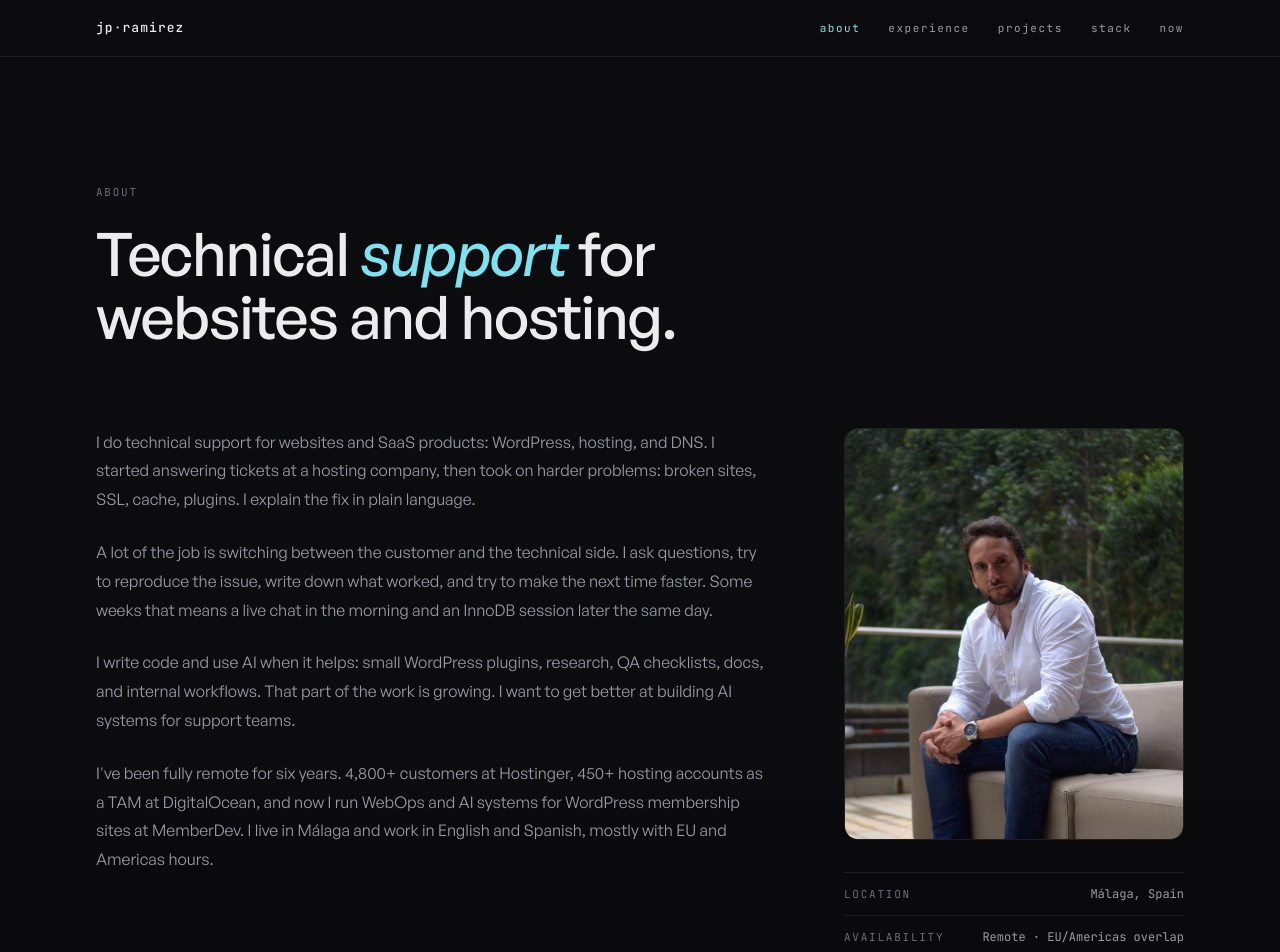
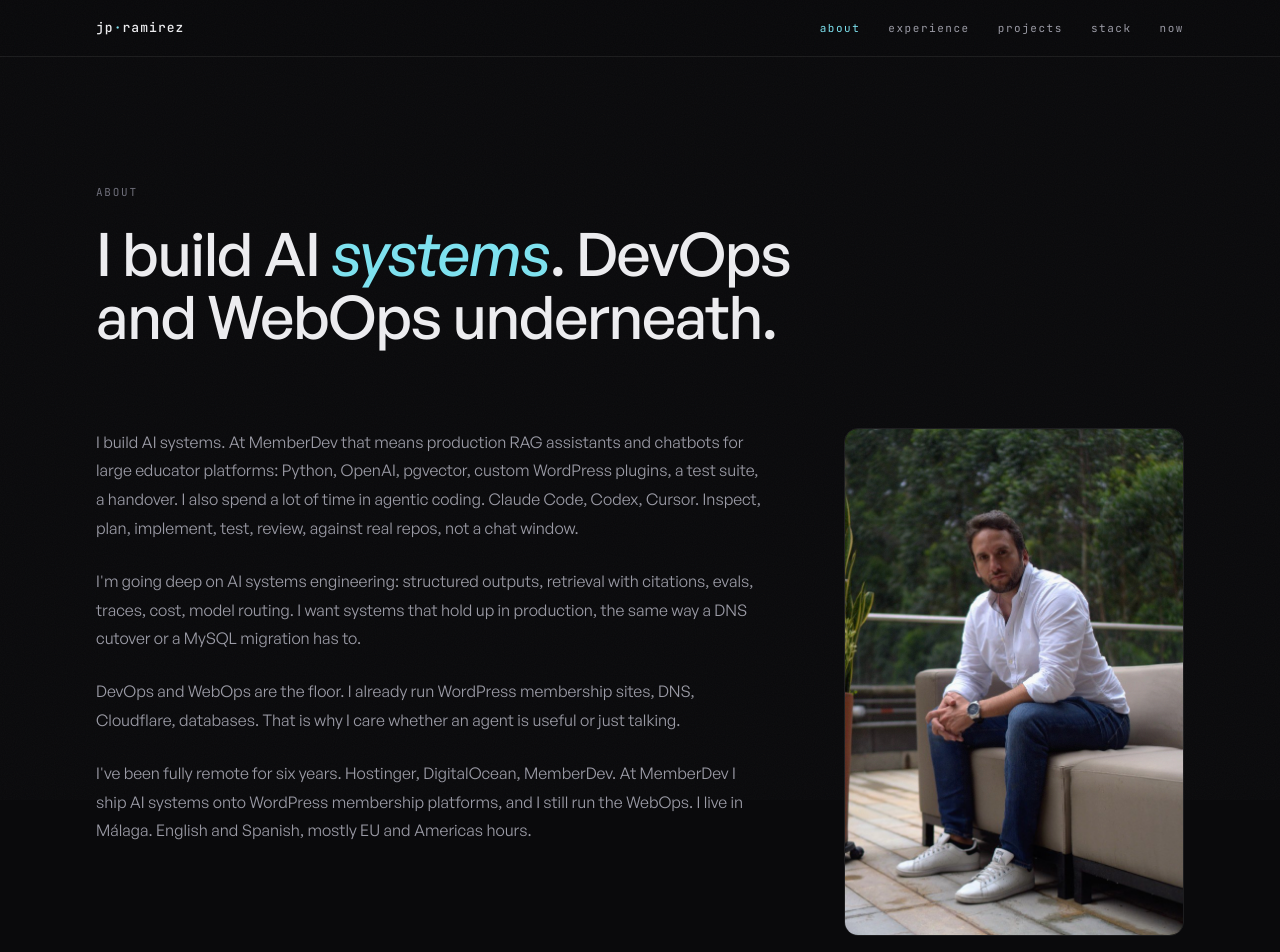
Before and after one commit to Torrente179/JPRamirez, a Next.js app: page /about in a window 1280 px wide. Shown: the top 952 px of the page. Built offline with nearby package versions, Linux system fonts and the light colour scheme.

Commit message:
Restore the full About photo and reframe the site as AI engineer.

```diff
--- a/app/about/page.tsx
+++ b/app/about/page.tsx
@@ -10,7 +10,7 @@ import { recommendations } from "@/lib/data/recommendations";
 export const metadata: Metadata = {
   title: "About",
   description:
-    "Technical support engineer in Málaga. I started in hosting support and now I do WebOps and AI systems for WordPress sites. English and Spanish.",
+    "AI engineer in Málaga. I build agentic systems, RAG assistants, and the DevOps and WebOps they run on. English and Spanish.",
 };
 
 const facts = [
@@ -27,9 +27,9 @@ export default function AboutPage() {
         eyebrow="About"
         title={
           <>
-            Technical{" "}
-            <span className="text-brand italic">support</span> for websites
-            and hosting.
+            I build AI{" "}
+            <span className="text-brand italic">systems</span>. DevOps and
+            WebOps underneath.
           </>
         }
       />
@@ -38,36 +38,35 @@ export default function AboutPage() {
         <div className="space-y-6 text-[15px] leading-[1.8] text-muted-foreground sm:text-base">
           <Reveal>
             <p>
-              I do technical support for websites and SaaS products: WordPress,
-              hosting, and DNS. I started answering tickets at a hosting
-              company, then took on harder problems: broken sites, SSL, cache,
-              plugins. I explain the fix in plain language.
+              I build AI systems. At MemberDev that means production RAG
+              assistants and chatbots for large educator platforms: Python,
+              OpenAI, pgvector, custom WordPress plugins, a test suite, a
+              handover. I also spend a lot of time in agentic coding. Claude
+              Code, Codex, Cursor. Inspect, plan, implement, test, review,
+              against real repos, not a chat window.
             </p>
           </Reveal>
           <Reveal>
             <p>
-              A lot of the job is switching between the customer and the
-              technical side. I ask questions, try to reproduce the issue,
-              write down what worked, and try to make the next time faster.
-              Some weeks that means a live chat in the morning and an InnoDB
-              session later the same day.
+              I'm going deep on AI systems engineering: structured outputs,
+              retrieval with citations, evals, traces, cost, model routing. I
+              want systems that hold up in production, the same way a DNS
+              cutover or a MySQL migration has to.
             </p>
           </Reveal>
           <Reveal>
             <p>
-              I write code and use AI when it helps: small WordPress plugins,
-              research, QA checklists, docs, and internal workflows. That part
-              of the work is growing. I want to get better at building AI
-              systems for support teams.
+              DevOps and WebOps are the floor. I already run WordPress
+              membership sites, DNS, Cloudflare, databases. That is why I care
+              whether an agent is useful or just talking.
             </p>
           </Reveal>
           <Reveal>
             <p>
-              I've been fully remote for six years. 4,800+ customers at
-              Hostinger, 450+ hosting accounts as a TAM at DigitalOcean, and
-              now I run WebOps and AI systems for WordPress membership sites at
-              MemberDev. I live in Málaga and work in English and Spanish,
-              mostly with EU and Americas hours.
+              I've been fully remote for six years. Hostinger, DigitalOcean,
+              MemberDev. At MemberDev I ship AI systems onto WordPress
+              membership platforms, and I still run the WebOps. I live in
+              Málaga. English and Spanish, mostly EU and Americas hours.
             </p>
           </Reveal>
         </div>
@@ -77,8 +76,8 @@ export default function AboutPage() {
             <Image
               src="/images/jp-about.jpg"
               alt="Juan Pablo Ramirez"
-              width={637}
-              height={773}
+              width={683}
+              height={1024}
               priority
               className="rounded-xl border border-border"
             />
--- a/app/experience/page.tsx
+++ b/app/experience/page.tsx
@@ -8,7 +8,7 @@ import { SiteList } from "@/components/site-list";
 export const metadata: Metadata = {
   title: "Experience",
   description:
-    "Six years remote: MemberDev WebOps and AI systems, DigitalOcean TAM, Hostinger hosting support.",
+    "Six years remote: MemberDev AI systems and WebOps, DigitalOcean TAM, Hostinger.",
 };
 
 export default function ExperiencePage() {
@@ -18,11 +18,11 @@ export default function ExperiencePage() {
         eyebrow="Experience"
         title={
           <>
-            Six years remote, from hosting support to{" "}
-            <span className="text-brand italic">WebOps</span>.
+            Six years remote, into AI{" "}
+            <span className="text-brand italic">engineering</span>.
           </>
         }
-        lede="All of these roles were remote. I started in high-volume support and later took on more of the infrastructure."
+        lede="Remote work across WebOps, DevOps, and AI systems in production."
         action={
           <CvDownload
             label="Download CV ↓"
--- a/app/layout.tsx
+++ b/app/layout.tsx
@@ -62,7 +62,7 @@ const personJsonLd = {
   "@type": "Person",
   name: site.fullName,
   alternateName: site.name,
-  jobTitle: "Technical Support Engineer",
+  jobTitle: "AI Engineer",
   description: site.headline,
   email: `mailto:${site.email}`,
   url: site.url,
@@ -75,14 +75,14 @@ const personJsonLd = {
   },
   knowsLanguage: ["en", "es"],
   knowsAbout: [
-    "Technical Support",
+    "AI Engineering",
+    "Agentic Coding",
+    "RAG",
+    "AI Systems",
+    "DevOps",
     "WebOps",
     "WordPress",
-    "Managed Hosting",
-    "DNS",
     "Cloudflare",
-    "AI Workflow Systems",
-    "Customer Success",
   ],
 };
 
--- a/app/now/page.tsx
+++ b/app/now/page.tsx
@@ -9,7 +9,7 @@ import { projects } from "@/lib/data/projects";
 export const metadata: Metadata = {
   title: "Now",
   description:
-    "What I'm studying for myself, and the apps I'm building.",
+    "Agentic coding, AI systems, and the apps I'm building.",
 };
 
 export default function NowPage() {
@@ -24,7 +24,7 @@ export default function NowPage() {
             building.
           </>
         }
-        lede="A map of topics I'm learning for myself, and the apps I'm making."
+        lede="Agentic coding, AI systems engineering, and the apps I'm making."
       />
 
       <section>
--- a/app/opengraph-image.tsx
+++ b/app/opengraph-image.tsx
@@ -38,7 +38,7 @@ export default function OpengraphImage() {
             Juan Pablo Ramirez
           </div>
           <div style={{ fontSize: 30, color: "#7de2f0", letterSpacing: 1 }}>
-            Technical Support Engineer · WebOps · AI Workflow Systems
+            AI Engineer · DevOps · WebOps
           </div>
         </div>
         <div
--- a/components/footer.tsx
+++ b/components/footer.tsx
@@ -14,7 +14,7 @@ export function Footer() {
           {site.email}
         </a>
         <p className="mt-5 max-w-md text-sm leading-relaxed text-muted-foreground">
-          I live in Málaga. English and Spanish. Remote, EU and Americas hours.
+          AI engineer in Málaga. English and Spanish. Remote, EU and Americas hours.
         </p>
 
         <div className="mt-12 flex flex-col justify-between gap-6 border-t border-border pt-6 sm:flex-row sm:items-center">
--- a/lib/data/now.ts
+++ b/lib/data/now.ts
@@ -11,16 +11,16 @@ export const statusBoard: StatusCard[] = [
   {
     label: "Now",
     tone: "brand",
-    title: "Studying and building",
-    body: "A personal study map, and four apps of my own.",
+    title: "AI systems",
+    body: "Agentic coding, RAG, evals. And four apps of my own.",
     href: "/now",
-    meta: "study map",
+    meta: "building",
   },
   {
     label: "Work",
     tone: "ok",
     title: "MemberDev",
-    body: "WordPress membership sites: support, QA, hosting, DNS, migrations.",
+    body: "WordPress membership platforms, plus production RAG assistants and chatbots.",
     href: "/experience",
     meta: "since 2023",
   },
@@ -44,10 +44,10 @@ export type StudyTopic = {
 export const studyTopics: StudyTopic[] = [
   {
     id: 1,
-    short: "Study habits",
-    title: "How I study",
+    short: "Agents",
+    title: "Agentic coding",
     summary:
-      "Recall practice, spaced review, and simple rules for when I use an AI agent.",
+      "Claude Code, Codex, Cursor. Inspect, plan, implement, test, review, against real repos.",
   },
   {
     id: 2,
--- a/lib/data/site.ts
+++ b/lib/data/site.ts
@@ -1,9 +1,9 @@
 export const site = {
   name: "Juan Pablo Ramirez",
   fullName: "Juan Pablo Ramirez Romero",
-  role: "Technical Support Engineer · WebOps · AI Workflow Systems",
+  role: "AI Engineer · DevOps · WebOps",
   headline:
-    "Technical support engineer in Málaga. Hosting, DNS, WordPress, SaaS operations, and AI tools that make support work better. English and Spanish.",
+    "AI engineer in Málaga. I build agentic systems, RAG assistants, and the DevOps and WebOps they run on. English and Spanish.",
   email: "pablopablo179@gmail.com",
   linkedin: "https://www.linkedin.com/in/juan-pablo-ramirez-romero",
   location: "Málaga, Spain",
--- a/lib/data/stack.ts
+++ b/lib/data/stack.ts
@@ -5,6 +5,33 @@ export type StackGroup = {
 };
 
 export const stackGroups: StackGroup[] = [
+  {
+    id: "ai",
+    title: "AI & Agents",
+    items: [
+      { name: "Claude Code" },
+      { name: "Codex" },
+      { name: "Cursor" },
+      { name: "OpenAI" },
+      { name: "Python", note: "RAG · evals" },
+      { name: "Gemini" },
+      { name: "OpenRouter", note: "model routing" },
+      { name: "MCP servers", note: "tool integrations" },
+    ],
+  },
+  {
+    id: "code",
+    title: "Code & Data",
+    items: [
+      { name: "TypeScript / JavaScript" },
+      { name: "React / Next.js" },
+      { name: "HTML / CSS", note: "Tailwind" },
+      { name: "PHP" },
+      { name: "SQL / MySQL", note: "InnoDB tuning" },
+      { name: "Supabase", note: "auth · Postgres · pgvector" },
+      { name: "Git / REST APIs" },
+    ],
+  },
   {
     id: "hosting",
     title: "Hosting & Infrastructure",
@@ -32,31 +59,6 @@ export const stackGroups: StackGroup[] = [
     ],
   },
   {
-    id: "code",
-    title: "Code & Data",
-    items: [
-      { name: "TypeScript / JavaScript" },
-      { name: "React / Next.js" },
-      { name: "HTML / CSS", note: "Tailwind" },
-      { name: "PHP" },
-      { name: "SQL / MySQL", note: "InnoDB tuning" },
-      { name: "Supabase", note: "auth · Postgres · RLS" },
-      { name: "Git / REST APIs" },
-    ],
-  },
-  {
-    id: "ai",
-    title: "AI Tooling",
-    items: [
-      { name: "Claude Code" },
-      { name: "Codex" },
-      { name: "Cursor" },
-      { name: "Gemini" },
-      { name: "OpenRouter", note: "model routing" },
-      { name: "MCP servers", note: "tool integrations" },
-    ],
-  },
-  {
     id: "support",
     title: "Support Operations",
     items: [
@@ -72,15 +74,15 @@ export const stackGroups: StackGroup[] = [
 
 export const aiPractice = [
   {
-    title: "How I use coding agents",
-    body: "Claude Code, Codex, and Cursor inspect, plan, implement, test, and review. Each repo has instructions so they follow the same architecture and commands I would.",
+    title: "Agentic coding",
+    body: "Claude Code, Codex, and Cursor run the loop: inspect, plan, implement, test, review. Each repo has instructions so the agent follows the same architecture and commands I would.",
   },
   {
-    title: "AI in support work",
-    body: "I use it on high-volume parts of the job: triage notes for issues we see a lot, QA checklists, reproduction steps, docs, and draft replies. A person still reads everything before it goes out.",
+    title: "AI in production",
+    body: "I have shipped RAG assistants and chatbots for large educator platforms, plus triage playbooks for repeat issues. Python, OpenAI, pgvector, custom WordPress plugins, tests, handover.",
   },
   {
-    title: "What I'm studying next",
-    body: "How to make AI systems reliable in production: structured outputs, validation, retrieval with citations, evals, traces, and cost. Longer term I want an AI copilot for WebOps support.",
+    title: "AI systems engineering",
+    body: "Structured outputs, retrieval with citations, evals, traces, cost, model routing. The goal is systems that still work after launch.",
   },
 ];
```
Also changed, not shown: app/stack/page.tsx (+5 -5 lines), components/hero.tsx (+4 -5 lines), public/images/jp-about.jpg, 1 other file (tests, documents, lock files or other folders).
